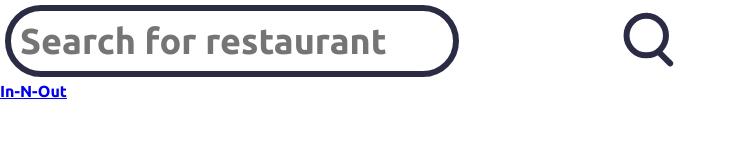
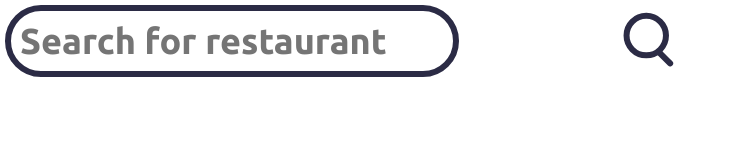
Before and after one commit to ktdo01/InrixHack2021, a React (Create React App) app in the folder packages/frontend/: page /search in a window 1280 px wide. Shown: the top 160 px of the page, without its empty margins (0-736 px from the left). Built offline with nearby package versions, Linux system fonts and the light colour scheme.

Commit message:
Removed In-n-Out from search

```diff
--- a/packages/frontend/src/navigation/Search.jsx
+++ b/packages/frontend/src/navigation/Search.jsx
@@ -95,13 +95,6 @@ export default (props) => {
         </button>
       </form>
 
-      {shortcut ? (
-        <div>
-          <Link to="/map">In-N-Out</Link>
-        </div>
-      ) : (
-        <></>
-      )}
       <ul>
         {businesses
           ? businesses.map((business, i) => {
```
